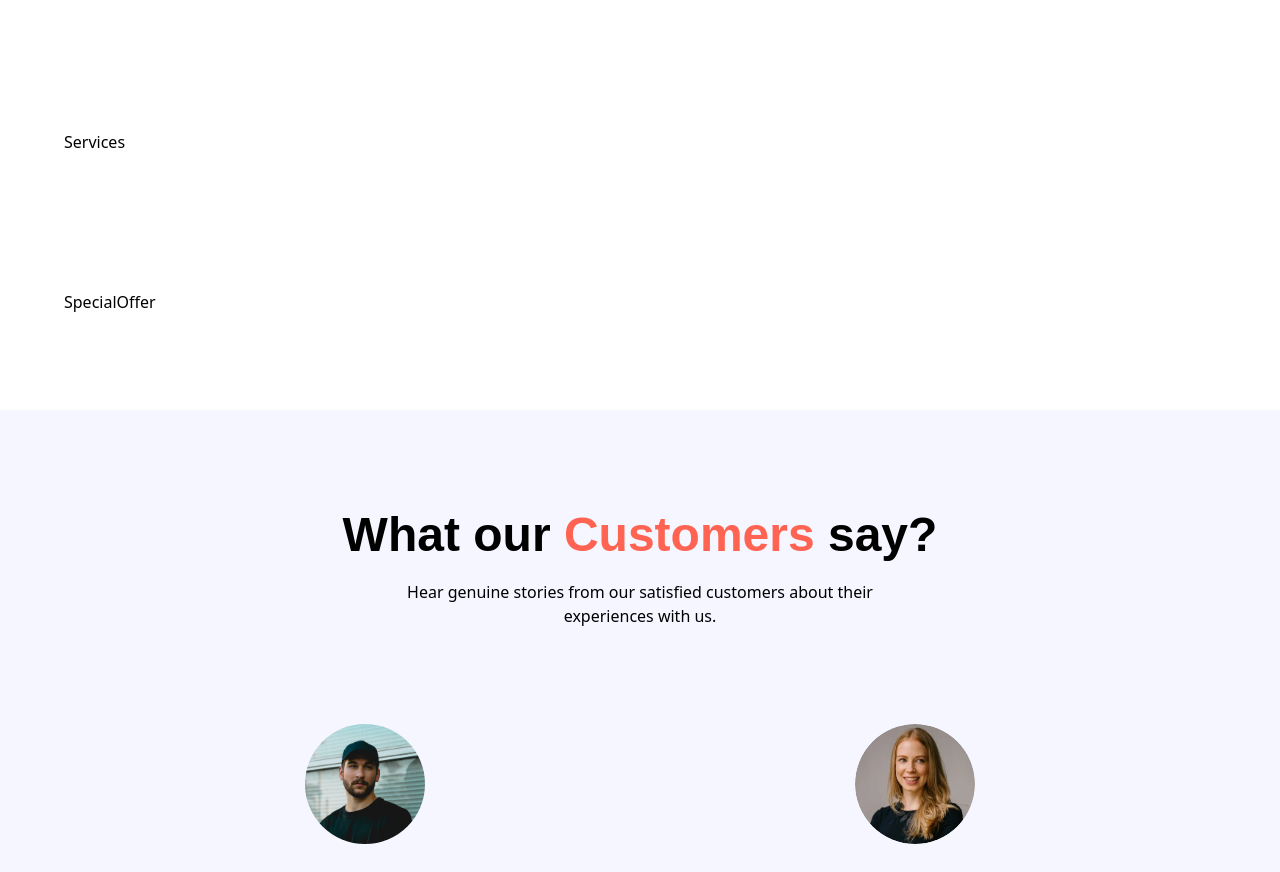
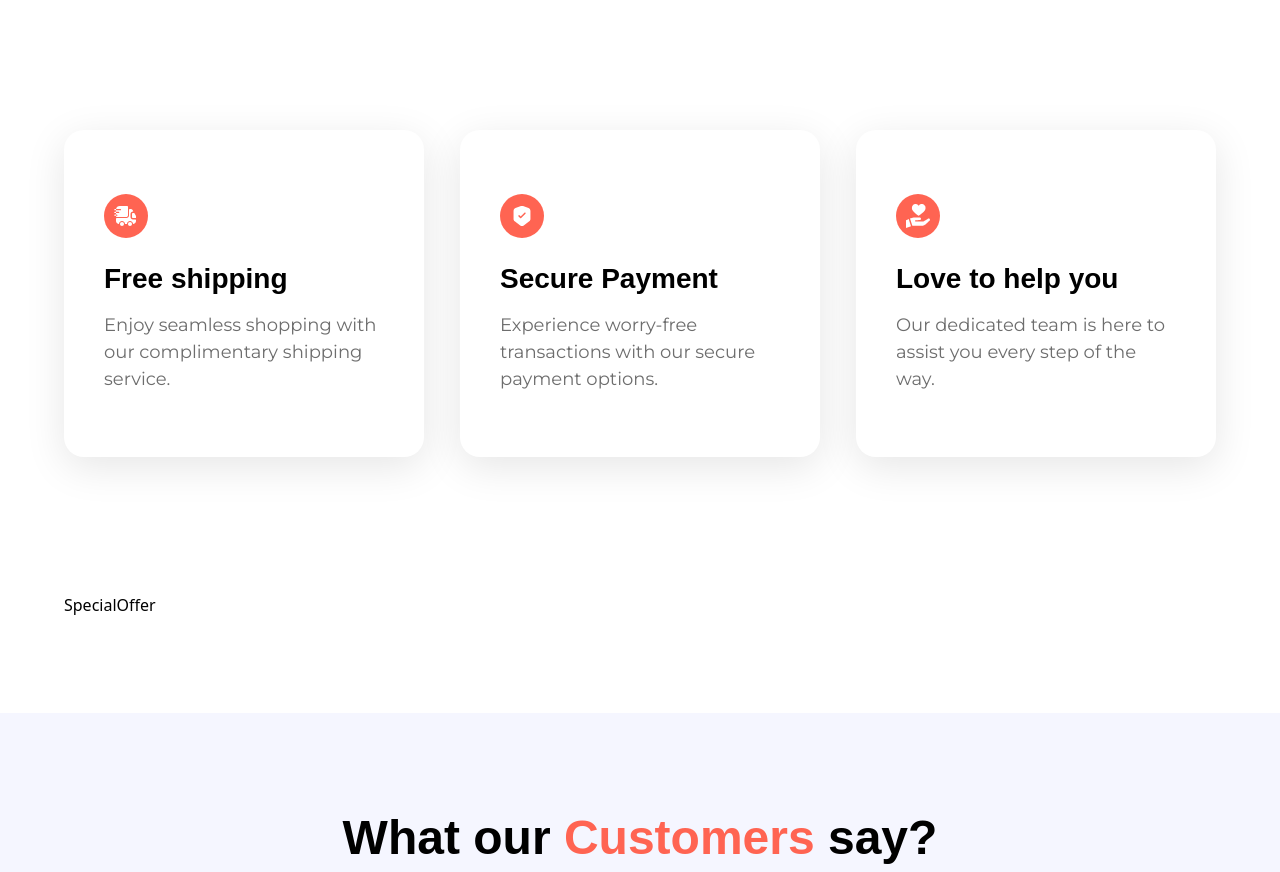
Before and after one commit to parthy007/nikewebsite, a React (Vite) app: page / in a window 1280 px wide. Shown: the part 1800-2672 px from the top of the page. Built offline with nearby package versions, Linux system fonts and the light colour scheme; a web font is replaced by a local one.

Commit message:
added Services section

```diff
--- a/src/sections/Services.jsx
+++ b/src/sections/Services.jsx
@@ -1,5 +1,14 @@
+import ServiceCard from "../components/ServiceCard";
+import { services } from "../constants";
+
 const Services = () => {
-  return <div>Services</div>;
+  return (
+    <section className="flex flex-wrap max-container justify-center gap-9">
+      {services.map((service) => (
+        <ServiceCard key={service.label} {...service} />
+      ))}
+    </section>
+  );
 };
 
 export default Services;
```
